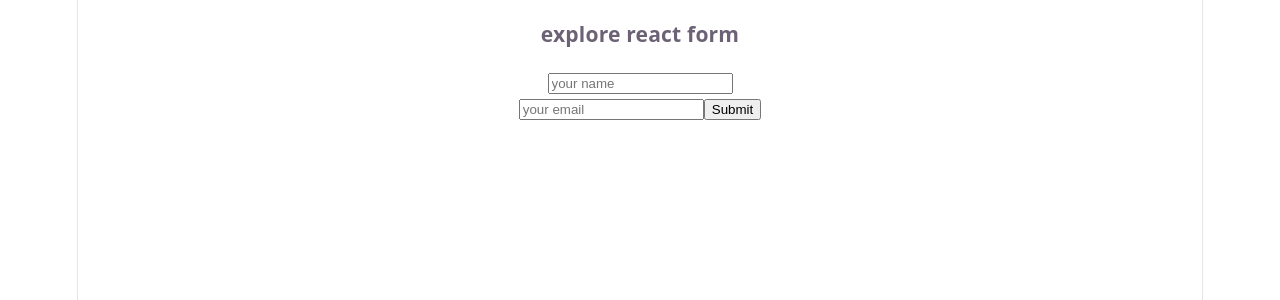
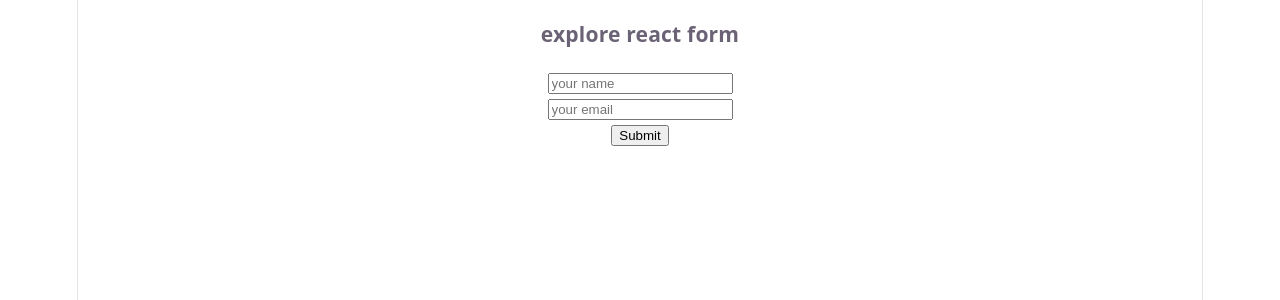
Before and after one commit to ChakmaShantunu/Explore-react-form, a React (Vite) app: page / in a window 1280 px wide. Shown: the top 300 px of the page. Built offline with nearby package versions, Linux system fonts and the light colour scheme.

Commit message:
handle form data using form action and FormData API

```diff
--- a/src/App.jsx
+++ b/src/App.jsx
@@ -1,6 +1,7 @@
 
 import './App.css'
-import SimpleForm from './components/SimpleForm/SimpleForm'
+import FormAction from './components/FormAction/FormAction'
+// import SimpleForm from './components/SimpleForm/SimpleForm'
 
 function App() {
 
@@ -8,7 +9,8 @@ function App() {
   return (
     <>
       <h3>explore react form</h3>
-      <SimpleForm></SimpleForm>
+      {/* <SimpleForm></SimpleForm> */}
+      <FormAction></FormAction>
     </>
   )
 }
--- /dev/null
+++ b/src/components/FormAction/FormAction.jsx
@@ -0,0 +1,22 @@
+
+
+const FormAction = () => {
+
+
+    const handleFormAction = (formdata) => {
+        console.log(formdata.get('name'));
+        console.log(formdata.get('email'));
+    }
+
+    return (
+        <div>
+            <form action={handleFormAction}>
+                <input type="text" name='name' placeholder='your name' /><br />
+                <input type="text" name='email' placeholder='your email' /><br />
+                <input type="submit" value="Submit" />
+            </form>
+        </div>
+    );
+};
+
+export default FormAction;
```
